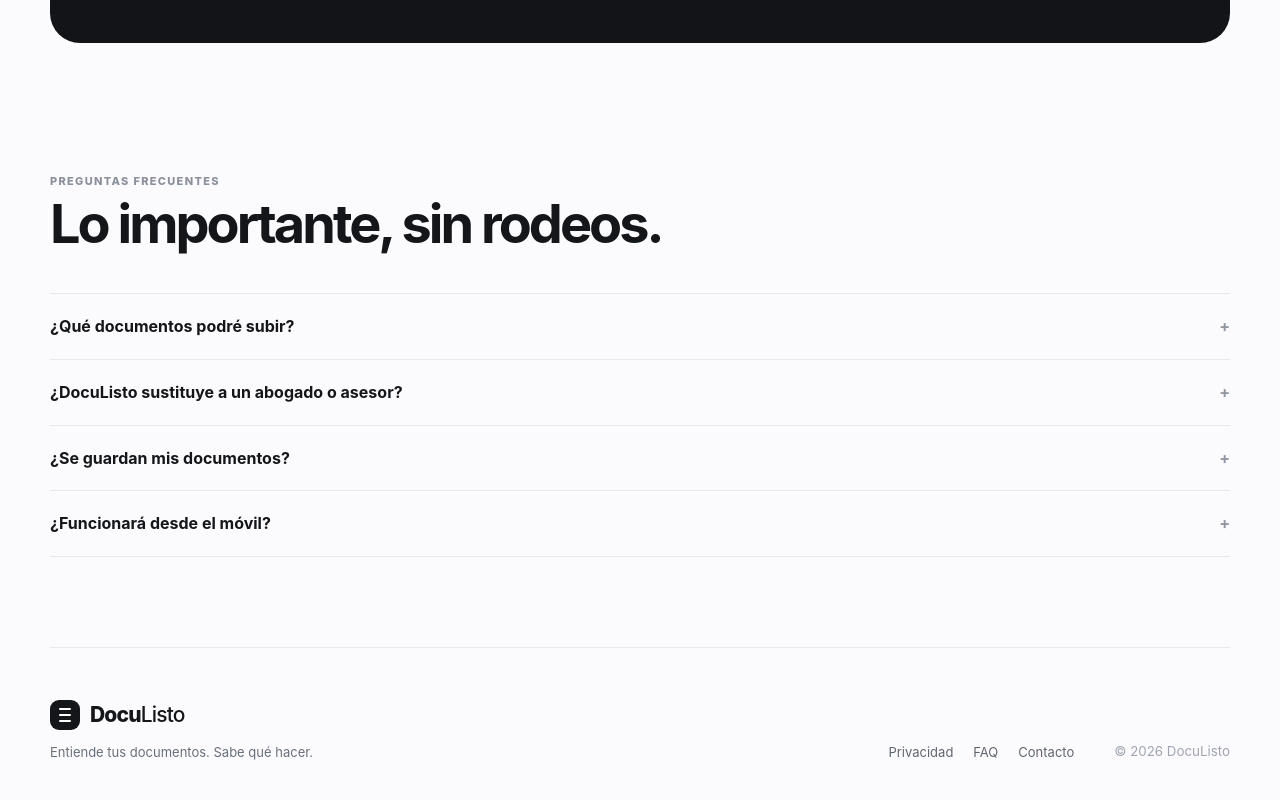
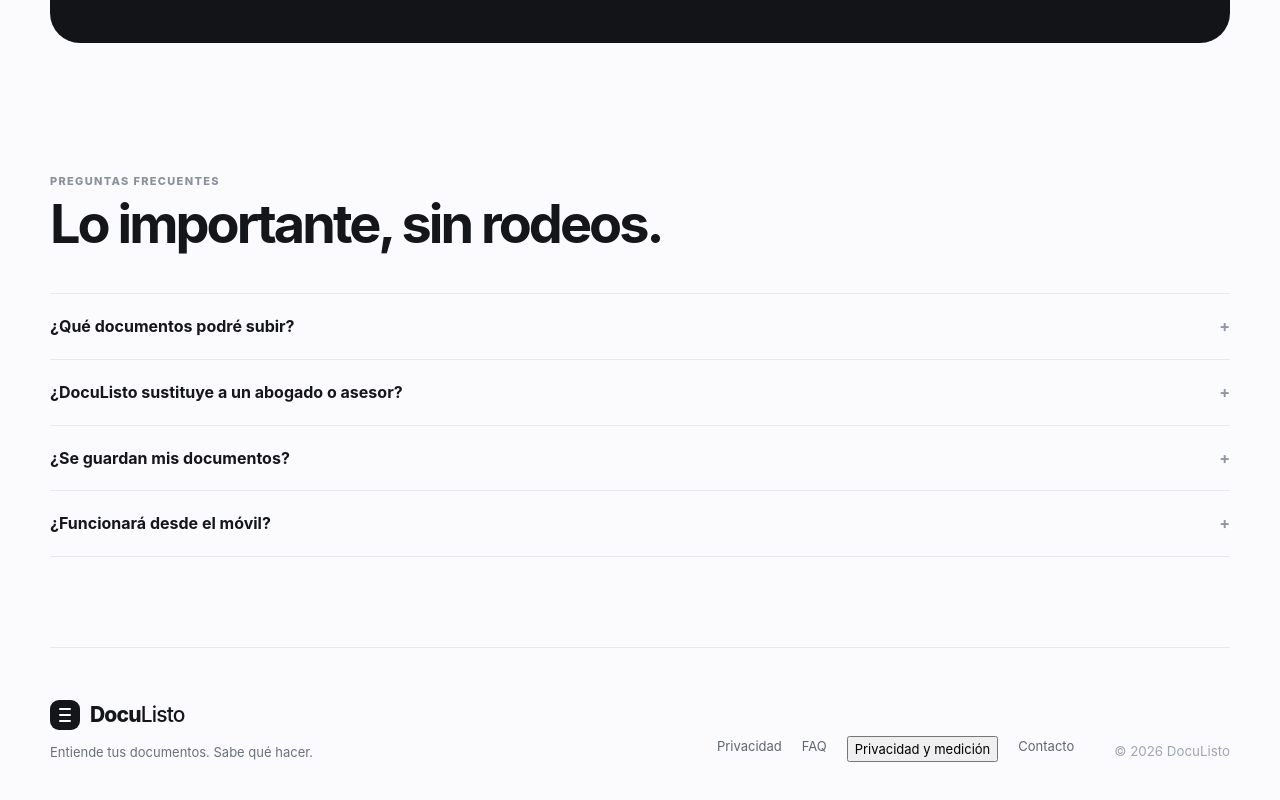
Before and after one commit to ElTukan/doculisto, a website: page index.html in a window 1280 px wide. Shown: the part 2108-2908 px from the top of the page. Drawn offline with Linux system fonts and the light colour scheme.

Commit message:
Add persistent privacy preferences link

```diff
--- a/index.html
+++ b/index.html
@@ -193,7 +193,7 @@
 
   <footer class="site-footer">
     <div><a class="brand" href="/" aria-label="DocuListo, inicio"><span class="brand-mark" aria-hidden="true"><span></span><span></span><span></span></span><span>Docu<span>Listo</span></span></a><p>Entiende tus documentos. Sabe qué hacer.</p></div>
-    <div class="footer-links"><a href="/privacidad.html">Privacidad</a><a href="#faq">FAQ</a><a href="mailto:hola@doculisto.es">Contacto</a></div>
+    <div class="footer-links"><a href="/privacidad.html">Privacidad</a><a href="#faq">FAQ</a><button type="button" class="footer-preferences" id="openConsentPreferences">Privacidad y medición</button><a href="mailto:hola@doculisto.es">Contacto</a></div>
     <small>© 2026 DocuListo</small>
   </footer>
 <script src="./app.js?v=20260921-analytics-clean"></script>
```
